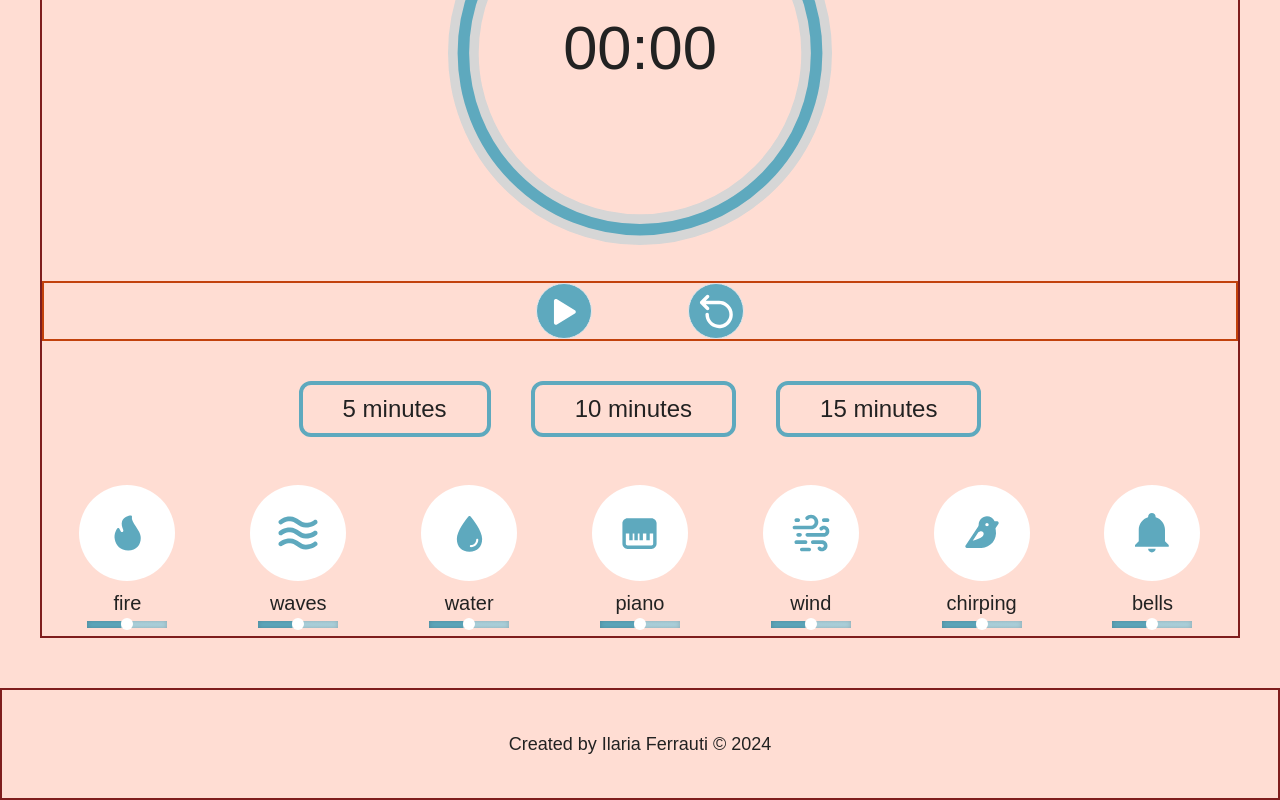
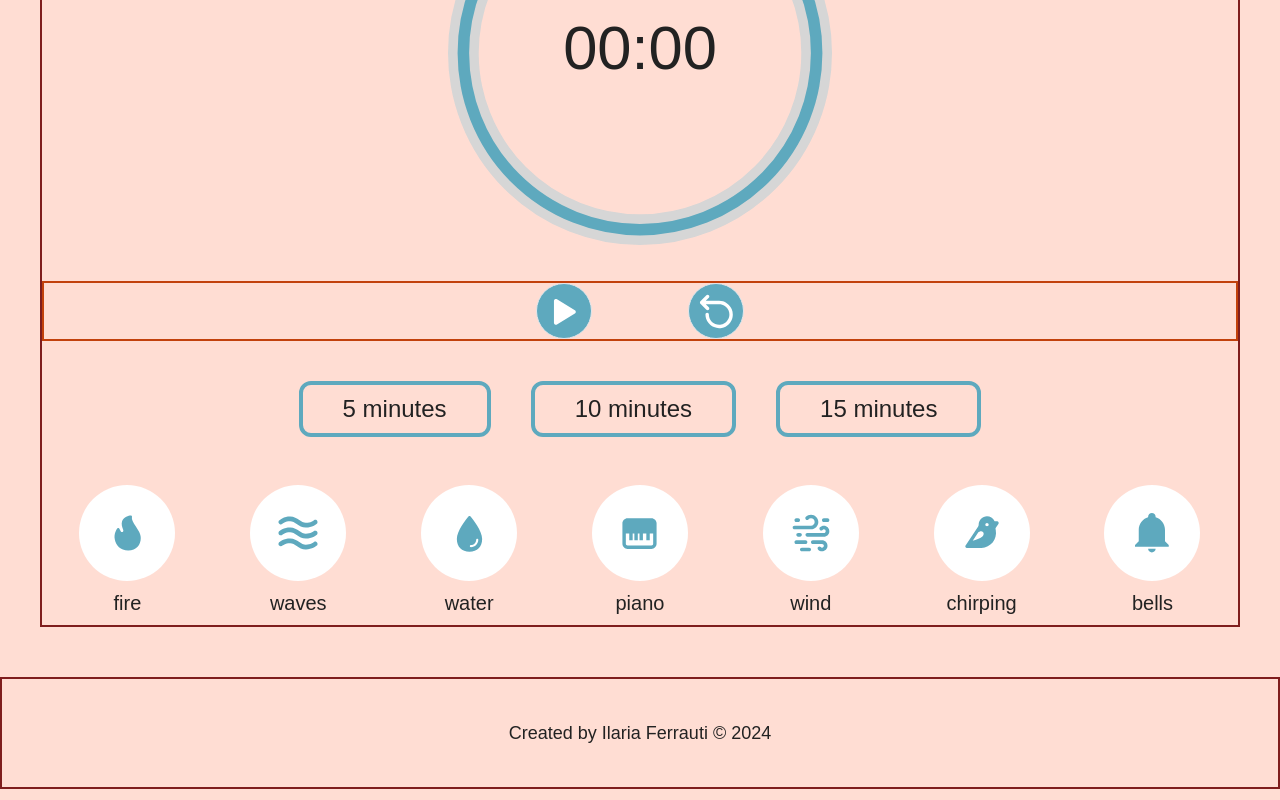
Before and after one commit to sleeepylala/REACT--Breath-On, a React (Create React App) app in the folder breath-on/: page /timer in a window 1280 px wide. Shown: the part 423-1223 px from the top of the page. Built offline with nearby package versions, Linux system fonts and the light colour scheme.

Commit message:
faccio si che il range input si veda solo se è in play

```diff
--- a/breath-on/src/components/ButtonSounds.js
+++ b/breath-on/src/components/ButtonSounds.js
@@ -79,18 +79,20 @@ const ButtonSounds = () => {
           >
             <img src={item.img} alt="iconsounds-button" />
           </button>
+          {audioState[item.sound] && !audioState[item.sound].paused && (
+            <input
+              className="w-20 mt-3"
+              id="volume-control"
+              type="range"
+              min="0"
+              max="100"
+              value="50"
+            />
+          )}
 
           <p className="text-textColor font-petrona xl:text-xl mt-2">
             {item.title}
           </p>
-          <input
-            className="w-20 mt-1"
-            id="volume-control"
-            type="range"
-            min="0"
-            max="100"
-            value="50"
-          ></input>
         </div>
       ))}
     </div>
```
